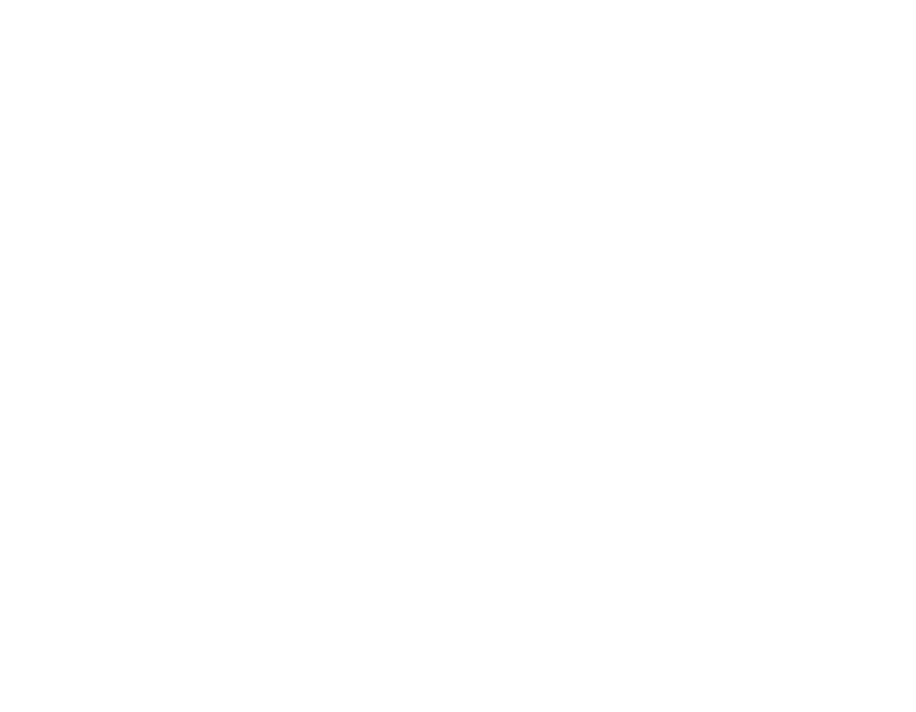
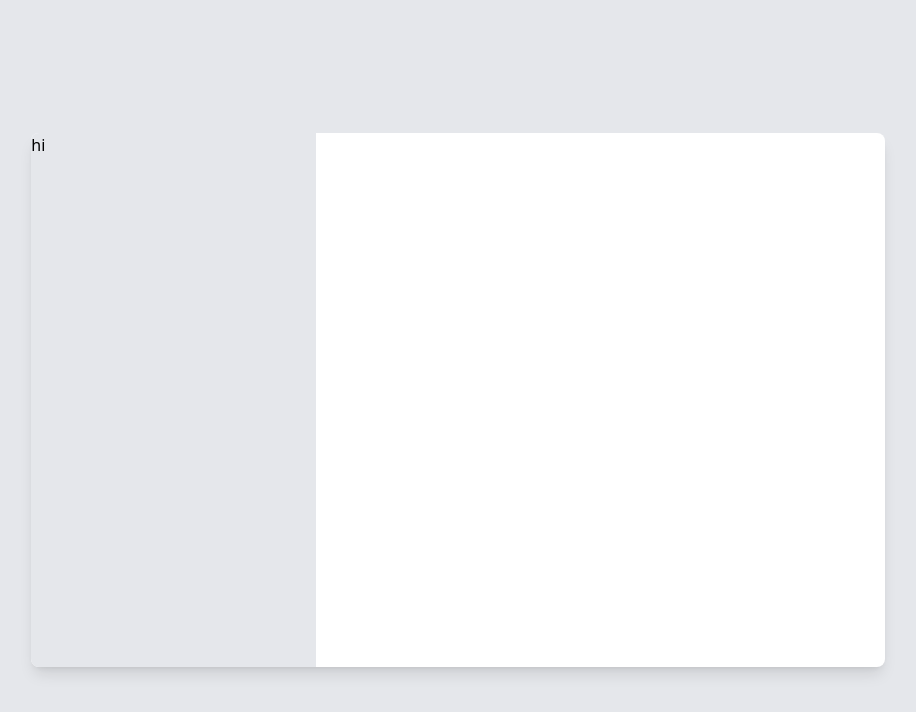
Before and after one commit to gwilliamleung/chattranslate, a JavaScript app: page / in a window 1280 px wide. Shown: the top 712 px of the page, without its empty margins (182-1098 px from the left). Built offline with nearby package versions, Linux system fonts and the light colour scheme; the HTML template or start-up script is replaced by a standard one.

Commit message:
completed middle part of divs

```diff
--- a/src/App.js
+++ b/src/App.js
@@ -1,14 +1,14 @@
 
 function App() {
   return (
-    <div className="flex mx-auto justify-center items-center h-screen">
-      <div className="w-1/3 h-2/3 justify-between rounded-md items-center">
-        <div className="flex flex-col w-1/4 bg-gray-200">
+      <div className="flex justify-center items-center h-screen bg-gray-200">
+        <div className="flex w-2/3 h-2/3 bg-white rounded-lg shadow-lg">
+          <div className="flex flex-col h-full w-1/3 rounded-l-lg  bg-gray-200">
+              <h1>hi</h1>
+          </div>
+          <div className="flex flex-col h-full w-auto rounded-lg  bg-gray-100">
+          </div>
         </div>
-        <div className="flex flex-col w-3/4 bg-gray-100">
-        </div>
-      </div>
-
     </div>
   );
 }
```
